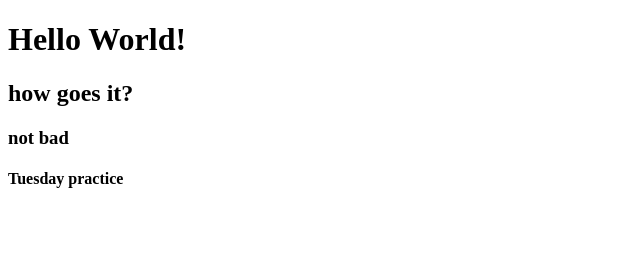
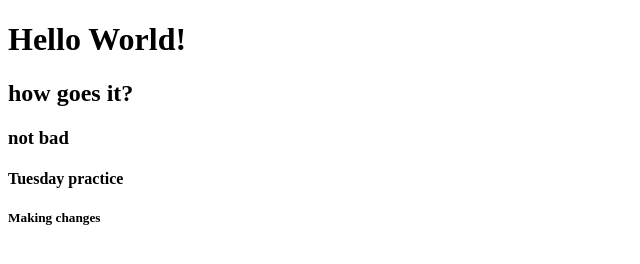
Before and after one commit to Reuben68/Learning_git, a plain HTML site: page index.html in a window 1280 px wide. Shown: the full height of the page, 0-640 px from the left. Drawn offline with Linux system fonts and the light colour scheme.

Commit message:
Practicing making changes using git.

```diff
--- a/index.html
+++ b/index.html
@@ -19,6 +19,8 @@
   <h2> how goes it?</h2>
   <h3> not bad</h3>
   <h4> Tuesday practice</h4>
+  <h5> Making changes</h5>
+  </h>
 
 </body>
 
```
